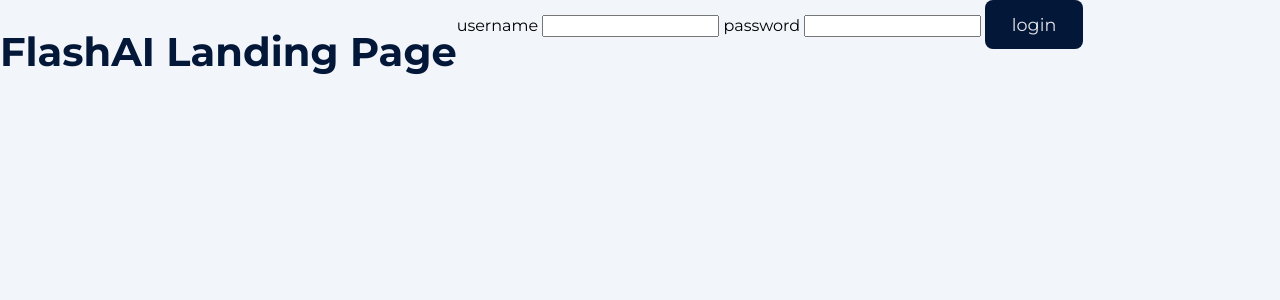
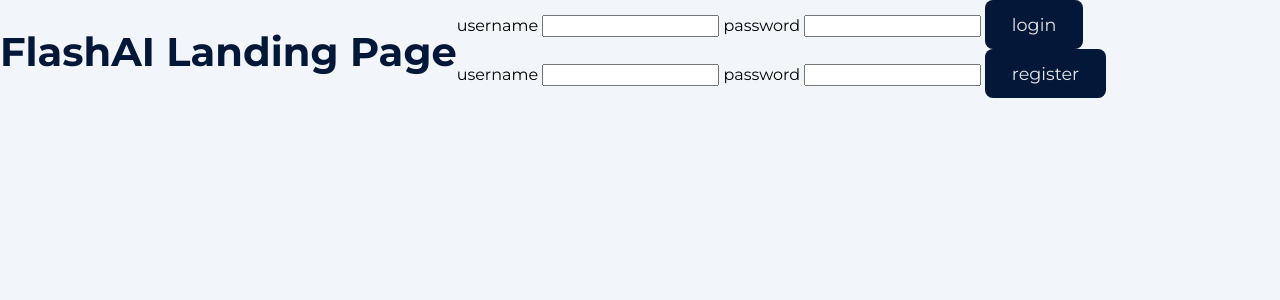
Before and after one commit to Max-coder123/flashai, a Flask app: page / in a window 1280 px wide. Shown: the top 300 px of the page. Run offline with Flask 3, Linux system fonts and the light colour scheme; some libraries are stand-ins or nearby versions.

Commit message:
add registration form

```diff
--- a/app.py
+++ b/app.py
@@ -7,13 +7,15 @@ import uuid
 from db import (
     Flashcard,
     FlashcardSource,
+    User,
     get_flashcard_sources_for_user,
     get_flashcards_for_source,
     get_user,
     insert_flashcard,
     insert_flashcard_source,
     delete_flashcard_sources_for_user,
-    get_user_by_name_and_password
+    get_user_by_name_and_password,
+    insert_user
 )
 from dotenv import load_dotenv
 from flask_mail import Mail, Message
@@ -188,7 +190,24 @@ def view_flashcards(flashcard_source_id):
     ]
     return render_template("view_flashcards.html", flashcard_set=retrieved_flashcards)
 
-@app.post("/login")
+@app.post("/api/register")
+def register():
+    user_name = request.json.get("username")
+    password = request.json.get("password")
+
+    if not user_name or not password:
+        return jsonify({"error": "Missing username or password"}), 400
+
+    user = User(username=user_name, password=password)
+    user_id = insert_user(user)
+
+    if user_id:
+        session["user"] = user_id
+        return jsonify({"message": "registration successful", "username": user.username}), 200
+    else:
+        return jsonify({"error": "user already exists"}), 401
+
+@app.post("/api/login")
 def login():
     user_name = request.json.get("username")
     password = request.json.get("password")
@@ -199,19 +218,12 @@ def login():
     user = get_user_by_name_and_password(user_name, password)
 
     if user:
-        session["user"] = user.username
+        session["user"] = user_id
         return jsonify({"message": "Login successful", "username": user.username}), 200
     else:
         return jsonify({"error": "Invalid credentials"}), 401
 
-@app.get("/profile")
-def profile():
-    if "user" in session:
-        return jsonify({"message": "Welcome!", "username": session["user"]}), 200
-    else:
-        return jsonify({"error": "Not logged in"}), 401
-
-@app.get("/logout")
+@app.get("/api/logout")
 def logout():
     session.pop("user", None)
     return jsonify({"message": "Logged out successfully"}), 200
--- a/db.py
+++ b/db.py
@@ -48,12 +48,14 @@ cursor = conn.cursor()
 cursor.execute("""
 CREATE TABLE IF NOT EXISTS user (
     id TEXT PRIMARY KEY,
-    username TEXT,
+    username TEXT UNIQUE,
     password TEXT,
     created_at TEXT,
     updated_at TEXT
 )
 """)
+
+
 
 cursor.execute("""
 CREATE TABLE IF NOT EXISTS flashcard_source (
--- a/templates/index.html
+++ b/templates/index.html
@@ -18,7 +18,7 @@
     <h1>FlashAI Landing Page</h1>
 
     <div>
-        <form>
+        <form id="login">
             <label> username
                 <input type="text" id="username">
             </label>
@@ -28,15 +28,25 @@
             <button type="submit">login</button>
         </form>
 
+        <form id="register">
+            <label> username
+                <input type="text" id="register-username">
+            </label>
+            <label> password
+                <input type="password" id="register-password">
+            </label>
+            <button type="submit">register</button>
+        </form>
+
     </div>
 
     <script>
         const username = document.querySelector("#username")
         const password = document.querySelector("#password")
-        const form = document.querySelector("form")
-        form.addEventListener("submit", event => {
+        const loginForm = document.querySelector("form#login")
+        loginForm.addEventListener("submit", event => {
             event.preventDefault()
-            fetch("login", {
+            fetch("/api/login", {
                 method: "POST",
                 headers: {
                     "Content-Type": "application/json"
@@ -54,5 +64,29 @@
                 .catch(error => console.error("Error:", error));
 
         })
+
+        const register_username = document.querySelector("#register-username")
+        const register_password = document.querySelector("#register-password")
+        const registerForm = document.querySelector("form#register")
+        registerForm.addEventListener("submit", event => {
+            event.preventDefault()
+            fetch("/api/register", {
+                method: "POST",
+                headers: {
+                    "Content-Type": "application/json"
+                },
+                body: JSON.stringify({
+                    username: register_username.value,
+                    password: register_password.value
+                })
+            })
+                .then(response => response.json())
+                .then(data => {
+                    console.log(data)
+                    window.location = "cards"
+                })
+                .catch(error => console.error("Error:", error));
+
+        })
     </script>
 </body>
--- a/templates/partials/_nav.html
+++ b/templates/partials/_nav.html
@@ -116,7 +116,7 @@
 <script>
     const logoutButton = document.querySelector("#logout")
     logoutButton.addEventListener("click", event => {
-        fetch("logout", {
+        fetch("/api/logout", {
             method: "GET",
             credentials: "include"
         })
```
